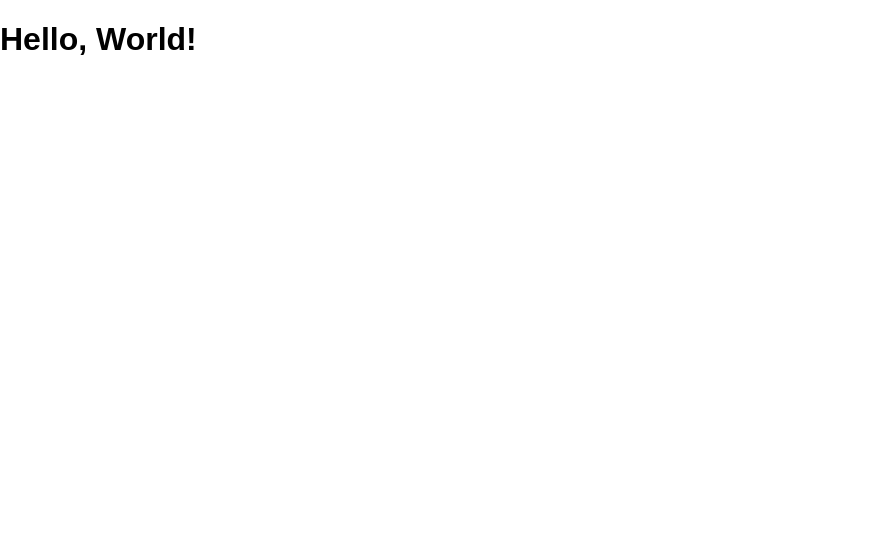
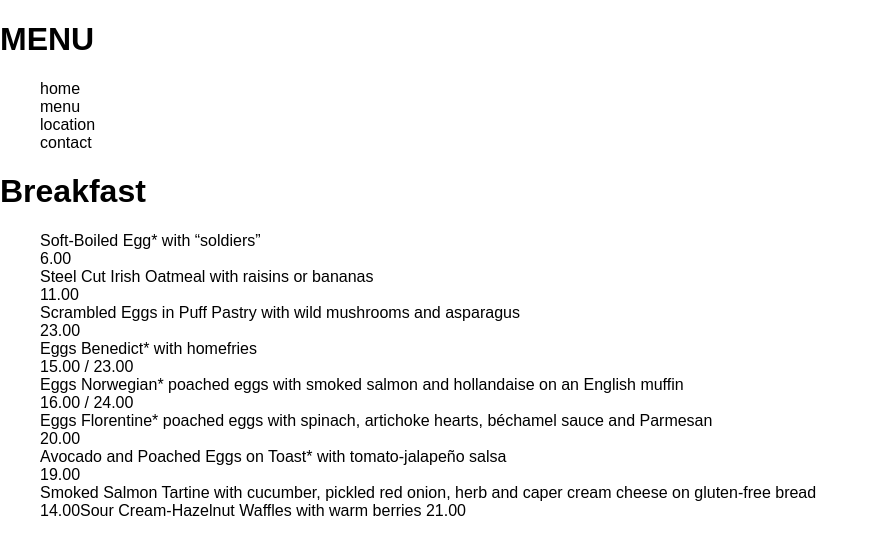
Before and after one commit to maresThere/menu-project, a React app: page / in a window 1280 px wide. Shown: the whole page, without its empty margins (0-877 px from the left). Built offline with nearby package versions, Linux system fonts and the light colour scheme; some packages are replaced by stand-ins of ours.

Commit message:
first draft

```diff
--- a/src/components/App.js
+++ b/src/components/App.js
@@ -1,9 +1,16 @@
 import React, { Component } from 'react'
-
+import Breakfast from './Breakfast'
 class App extends Component {
   render () {
     return <div>
-      <h1>Hello, World!</h1>
+      <h1>MENU</h1>
+      <ul className='nav'>
+        <li>home</li>
+        <li>menu</li>
+        <li>location</li>
+        <li>contact</li>
+      </ul>
+      <Breakfast />
     </div>
   }
 }
--- /dev/null
+++ b/src/components/Breakfast.js
@@ -0,0 +1,28 @@
+import React, { Component } from 'react'
+
+class Breakfast extends Component {
+  render () {
+    return <div>
+      <h1>Breakfast</h1>
+      <ul className='Breakfast'>
+        <li>Soft-Boiled Egg* with “soldiers”</li> <span>6.00</span>
+        <li>Steel Cut Irish Oatmeal with raisins or bananas</li>                                          <span>11.00</span>
+        <li>Scrambled Eggs in Puff Pastry
+with wild mushrooms and asparagus</li>                                          <span>23.00</span>
+        <li>Eggs Benedict* with homefries</li>                                <span>15.00 / 23.00</span>
+        <li>Eggs Norwegian* poached eggs with smoked salmon and
+hollandaise on an English muffin</li>                                <span>16.00 / 24.00</span>
+        <li>Eggs Florentine* poached eggs with spinach,
+artichoke hearts, béchamel sauce and Parmesan </li> <span>20.00</span>
+        <li>Avocado and Poached Eggs on Toast*
+with tomato-jalapeño salsa</li>                      <span>19.00</span>
+
+        <li>Smoked Salmon Tartine with cucumber, pickled red onion,
+herb and caper cream cheese on gluten-free bread </li> <span>14.00</span>
+Sour Cream-Hazelnut Waffles with warm berries  21.00
+      </ul>
+    </div>
+  }
+}
+
+export default Breakfast
--- a/src/styles/_utility.scss
+++ b/src/styles/_utility.scss
@@ -20,3 +20,7 @@ $base-font-family: sans-serif;
     min-height: 100%;
   }
 }
+
+* {
+  list-style: none;
+}
--- a/src/styles/screen.scss
+++ b/src/styles/screen.scss
@@ -11,3 +11,16 @@ body {
   margin: 0;
   font: $base-text-size / 1 $base-font-family;
 }
+
+Breakfast {
+  display: grid;
+  grid-template-columns: 300px 50px;
+
+  li {
+    grid-column: 1/2;
+  }
+
+  span {
+    grid-column: 2/3;
+  }
+}
```
